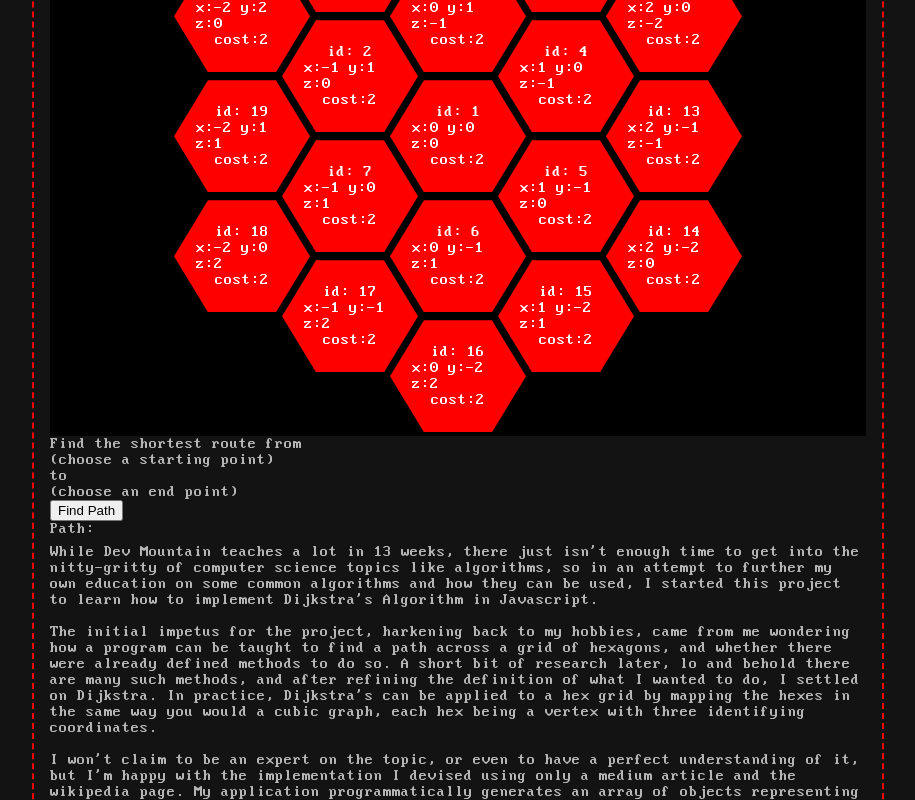
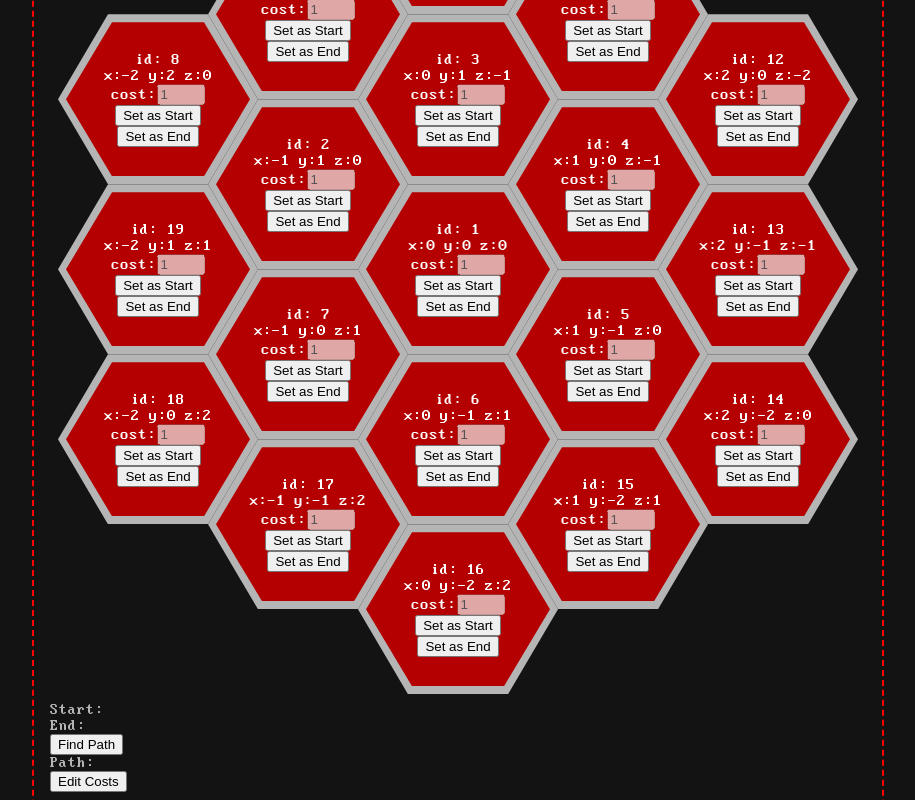
Before and after one commit to Dilron/portfolio, a React (Create React App) app: page / in a window 1280 px wide. Shown: the part 2020-2820 px from the top of the page, without its empty margins (268-1183 px from the left). Built offline with nearby package versions, Linux system fonts and the light colour scheme.

Commit message:
display tweaks and cost edit functionality

```diff
--- a/src/App.scss
+++ b/src/App.scss
@@ -222,7 +222,7 @@ i {
     display: flex;
     justify-content: center;
 	align-items: center;
-	background: black;
+	padding: .5em 0;
 }
 
 .hex-column{
@@ -230,30 +230,22 @@ i {
     flex-direction: column;
     justify-content: center;
     align-items: center;
-    width: 108px;
+    width: 150px;
 }
 
 .hex-border{
-	padding: .25em;
-	width: 144px;
-	height: 120px;
-	background: black;
+	padding: .5em;
+	width: 200px;
+	height: 170px;
+	background: rgb(181, 181, 181);
 	clip-path: polygon(25% 0, 75% 0, 100% 50%, 75% 100%, 25% 100%, 0 50%);
 }
 
-.hex-1{
-    display: flex;
-    flex-direction: column;
-    justify-content: center;
-    align-items: center;
-    color: white;
-    height: 100%;
-    width: 100%;
-    background: black;
-    clip-path: polygon(25% 0, 75% 0, 100% 50%, 75% 100%, 25% 100%, 0 50%);
+.border-path{
+	background: rgb(0, 147, 0);
 }
 
-.hex-2{
+.hex-element{
     display: flex;
     flex-direction: column;
     justify-content: center;
@@ -261,10 +253,25 @@ i {
     color: white;
     height: 100%;
 	width: 100%;
-	padding: 0 22px;
-    background: red;
+	// padding: 0 22px;
 	clip-path: polygon(25% 0, 75% 0, 100% 50%, 75% 100%, 25% 100%, 0 50%);
 	p{
 		color: white;
 	}
 }
+
+.hex-tone-1{
+	background: rgb(180, 0, 0);
+}
+.hex-tone-2{
+	background: rgb(150, 0, 0);
+}
+.hex-tone-3{
+	background: rgb(120, 0, 0);
+}
+.hex-tone-4{
+	background: rgb(90, 0, 0);
+}
+.hex-tone-5{
+	background: rgb(60, 0, 0);
+}
--- a/src/Components/Dijkstra.jsx
+++ b/src/Components/Dijkstra.jsx
@@ -1,171 +1,64 @@
-import React, {Component} from 'react'
+import React, { Component } from 'react'
+import { buildGraph, buildGrid } from './utilities'
 
 class Dijkstra extends Component {
-    constructor(props){
+  constructor(props) {
     super(props)
     this.state = {
-            radius: 0,
-            grid: [],
       graph: [],
-            hexPathStart: {id: '(choose a starting point)'},
-            hexPathEnd: {id: '(choose an end point)'},
+      hexPathStart: { id: '' },
+      hexPathEnd: { id: '' },
       hexStartToggle: true,
-            path: []
+      path: [],
+      costEdit: true
     }
   }
 
-    componentDidMount(){
-        this.setGrid(this.graph(2))
-    }
-    //state manager functions
-    setRad = (e) => {
-        this.setState({[e.target.name]: e.target.value})
+  componentDidMount() {
+    const setGraph = buildGraph(2)
+    this.setState({graph: setGraph })
   }
 
-    setGrid = (g) => {
-        this.setState({grid: g})
+  //state manager functions
+
+  //deprecated function to set custome radius for hex grid
+  // setRad = (e) => {
+  //     this.setState({[e.target.name]: e.target.value})
+  // }
+
+  handleSetStart = (hex) => {
+    this.setState({hexPathStart: {...hex}})
   }
 
-    setHexPath = (hex) => {
-        if(this.state.hexStartToggle){
-            console.log(`x: ${hex.x}, y: ${hex.y}, z: ${hex.z}`)
-            this.setState({hexPathStart: {...hex}, hexStartToggle: !this.state.hexStartToggle})
-        } else {
-            console.log(`x: ${hex.x}, y: ${hex.y}, z: ${hex.z}`)
-            this.setState({hexPathEnd: {...hex}, hexStartToggle: !this.state.hexStartToggle})
+  handleSetEnd = (hex) => {
+    this.setState({hexPathEnd: {...hex}})
   }
+
+  handleHexCostEdit = (hexId, cost) => {
+    const newGraph = this.state.graph
+    newGraph[newGraph.findIndex((ele) => ele.id === hexId)].cost = cost
+    this.setState({graph: [...newGraph]})
   }
-    // delta functions calculate new coords for hexes adjacent to the given hex(node). direction(path) is a boolean correllating to the direction of the new hex along that axis, 'positive' or 'negative' being based on the arbitrary decision I made about which sides of the axis would be which
-    deltaX = (node, path) => {
-        if(path){
-            let newNode = {x: node.x, y: node.y + 1, z: node.z - 1}
-            return newNode
-        } else {
-            let newNode = {x: node.x, y: node.y - 1, z: node.z + 1}
-            return newNode
-        }
-    }
-    deltaY = (node, path) => {
-        if(path){
-            let newNode = {x: node.x + 1, y: node.y, z: node.z - 1}
-            return newNode
-        } else {
-            let newNode = {x: node.x - 1, y: node.y, z: node.z + 1}
-            return newNode
-        }
-    }
-    deltaZ = (node, path) => {
-        if(path){
-            let newNode = {x: node.x + 1, y: node.y - 1, z: node.z}
-            return newNode
-        } else {
-            let newNode = {x: node.x - 1, y: node.y + 1, z: node.z}
-            return newNode
-        }
-    }
-    // the graph function programatically creates the graph array and the subsequent hex-grid
-    graph = (rad) => {
-        //define the first coordinates to start the origin
-        const base = {
-          x: 0,
-          y: 0,
-          z: 0}
-        var idPrimer = 0;
-        //function creates new hex objects from an object containing it's base coordinates, typically given by deltaN() of the previous hex in the sequence
-        const defHex = (hex) => {
-          let newHex = {
-            ...hex,
-            id: ++idPrimer,
-            cost: 2,
-            neighbors: [{...this.deltaX(hex, true)},
-              {...this.deltaX(hex, false)},
-              {...this.deltaY(hex, true)},
-              {...this.deltaY(hex, false)},
-              {...this.deltaZ(hex, true)},
-              {...this.deltaZ(hex, false)}]
-          }
-          return newHex
-        }
-        //begin process by defining the origin: hex at 0, 0, 0
-        const origin = defHex(base)
-        //the array of objects that will ultimately define the grid and an array of key hex objects to facilitate creating the graph
-        const hexGrid = [{...origin}]
-        const keyHex = [{...origin}]
-        //function to create the graph. iterates for radius amount of times, creating a new step outward on the grid. progresses linearly, clock-wise to create each hex in the step before advancing to the next
-        for(let i = 1; i <= rad; i++){
-          let initHex = defHex(this.deltaZ(keyHex[keyHex.length - 1], false))
-          hexGrid.push({...initHex})
-          keyHex.push({...initHex})
-          for(let j = 0; j < i; j++){
-            let nextHex = defHex(this.deltaY(hexGrid[hexGrid.length - 1], true))
-            hexGrid.push(nextHex)
-          }
-          for(let j = 0; j < i; j++){
-            let nextHex = defHex(this.deltaZ(hexGrid[hexGrid.length - 1], true))
-            hexGrid.push(nextHex)
-          }
-          for(let j = 0; j < i; j++){
-            let nextHex = defHex(this.deltaX(hexGrid[hexGrid.length - 1], false))
-            hexGrid.push(nextHex)
-          }
-          for(let j = 0; j < i; j++){
-            let nextHex = defHex(this.deltaY(hexGrid[hexGrid.length - 1], false))
-            hexGrid.push(nextHex)
-          }
-          for(let j = 0; j < i; j++){
-            let nextHex = defHex(this.deltaZ(hexGrid[hexGrid.length - 1], false))
-            hexGrid.push(nextHex)
-          }
-          for(let j = 0; j < i - 1; j++){
-            let nextHex = defHex(this.deltaX(hexGrid[hexGrid.length - 1], true))
-            hexGrid.push(nextHex)
-          }
-        }
-        //function to turn the created graph into an array of sorted, mappable sub arrays, each representing a column
-        const buildGrid = (hexGraph) => {
-            const columnNum = (rad * 2) + 1;
-            var columnSort = []
-            for(let i = 0; i < columnNum; i++){
-              columnSort.push([])
-            }
-            const sortMedian = (columnNum - 1)/2
-            hexGraph.forEach((ele) => {
-              columnSort[sortMedian + ele.x].push({...ele})
-            })
-            columnSort.forEach((ele) => {
-                ele.sort((a, b) => {
-                    if(a.z > b.z){
-                        return 1
-                    } else if(a.z < b.z) {
-                        return -1
-                    } else {
-                        return 0
-                    }
-                })
-            })
-            return columnSort
-        }
-        this.setState({graph: hexGrid})
-        const finalGrid = buildGrid(hexGrid)
-        this.setState({graph: hexGrid})
-        return finalGrid
+
+  handleToggleEdit = () => {
+    this.setState({ costEdit: !this.state.costEdit })
   }
 
   findPath = (graph, start, end) => {
-      //initialize arrays for info sorting/storage and the found value to
+    //initialize arrays for data sorting/storage and the found value
     let found = false
     let processing = [start]
     let checked = []
     var hexPath = []
-        do{
+    do {
       let hex = processing.shift()
-          if(hex.x === end.x && hex.y === end.y && hex.z === end.z){
+      if (hex.x === end.x && hex.y === end.y && hex.z === end.z) {
         checked.push(hex)
         found = true
       } else {
         //check if hex neighbors have already been sorted then add them to the queue with hex as their origin
         hex.neighbors.forEach((ele) => {
-              if(
+          if (
             !checked.find((check) => {
               return ele.x === check.x && ele.y === check.y && ele.z === check.z
             })
@@ -176,10 +69,12 @@ class Dijkstra extends Component {
             &&
             graph.find((gf) => {
               return ele.x === gf.x && ele.y === gf.y && ele.z === gf.z
-              })){
-                let addHex = {...graph.find((g) => {
+            })) {
+            let addHex = {
+              ...graph.find((g) => {
                 return ele.x === g.x && ele.y === g.y && ele.z === g.z
-              })}
+              })
+            }
             addHex.breadCrumb = hex.id
             processing.push(addHex)
             checked.push(hex)
@@ -188,30 +83,38 @@ class Dijkstra extends Component {
       }
     } while (found === false);
     hexPath.push(checked[checked.length - 1])
-        do{
+    do {
       hexPath.push(checked.find((ele) => {
         return ele.id === hexPath[hexPath.length - 1].breadCrumb
       }))
-        } while(hexPath[hexPath.length - 1].breadCrumb);
+    } while (hexPath[hexPath.length - 1].breadCrumb);
     console.log(hexPath)
-        this.setState({path: [...hexPath]})
+    this.setState({ path: [...hexPath] })
   }
 
-    render(){
-        const {radius, grid, graph, hexPathStart, hexPathEnd, path} = this.state
-        return(
+  render() {
+    const { graph, hexPathStart, hexPathEnd, path } = this.state
+    return (
       <div className='app-container'>
-
-                <div className='grid-container'>
-                    {grid.map((ele, i) => {
-                            return(
+        <section className='grid-container'>
+          {buildGrid(graph).map((ele, i) => {
+            return (
               <div key={i} className='hex-column'>
                 {ele.map((hex) => {
-                                        return(
-                                            <div key={hex.id} className='hex-border'>
-                                                <div onClick={() => this.setHexPath(hex)}
-                                                className='hex-2'>
-                                                    <p>id: {hex.id}</p> <p>x:{hex.x} y:{hex.y} z:{hex.z}</p> <p>cost:{hex.cost}</p>
+                  return (
+                    <div key={hex.id} className={path.find(ele => ele.id === hex.id) ? 'hex-border border-path' : 'hex-border '} >
+                      <div className={`hex-element hex-tone-${hex.cost}`}>
+                        <p>id: {hex.id}</p>
+                        <p>x:{hex.x} y:{hex.y} z:{hex.z}</p>
+                        <p>cost:
+                            <input type='number'
+                            value={hex.cost}
+                            min={1} max={5}
+                            disabled={this.state.costEdit}
+                            onChange={(e) => this.handleHexCostEdit(hex.id, e.target.value)} />
+                        </p>
+                        <button disabled={hexPathStart.id === hex.id} onClick={() => this.handleSetStart(hex)} >Set as Start</button>
+                        <button disabled={hexPathEnd.id === hex.id} onClick={() => this.handleSetEnd(hex)} >Set as End</button>
                       </div>
                     </div>
                   )
@@ -219,20 +122,17 @@ class Dijkstra extends Component {
               </div>
             )
           })}
-                </div>
-                {/* Graph
-                <input type='number'
-                name='radius'
-                onChange={(e) => this.setRad(e)}
-                />
-                <button onClick={() => this.setGrid(this.graph(radius))} >Create Hex Graph</button> */}
-                Find the shortest route from<br/> {hexPathStart.id} <br/>to <br/>{hexPathEnd.id}<br/>
+        </section>
+        <section>
+          Start: {hexPathStart.id}  <br /> End: {hexPathEnd.id}<br />
           <button onClick={() => this.findPath(graph, hexPathStart, hexPathEnd)} >Find Path </button>
           <div>
             Path: {path.reduce((acc, ele) => {
               return `${ele.id}, ` + acc
             }, '')}
           </div>
+          <button onClick={this.handleToggleEdit} >Edit Costs</button>
+        </section>
       </div>
     )
   }
--- /dev/null
+++ b/src/Components/utilities.js
@@ -0,0 +1,118 @@
+
+// delta functions calculate new coords for hexes adjacent to the given hex(node). direction(path) is a boolean correllating to the direction of the new hex along that axis, 'positive' or 'negative' being based on the arbitrary decision I made about which sides of the axis would be which
+function deltaX(node, path) {
+    if (path) {
+        let newNode = { x: node.x, y: node.y + 1, z: node.z - 1 }
+        return newNode
+    } else {
+        let newNode = { x: node.x, y: node.y - 1, z: node.z + 1 }
+        return newNode
+    }
+}
+function deltaY(node, path) {
+    if (path) {
+        let newNode = { x: node.x + 1, y: node.y, z: node.z - 1 }
+        return newNode
+    } else {
+        let newNode = { x: node.x - 1, y: node.y, z: node.z + 1 }
+        return newNode
+    }
+}
+function deltaZ(node, path) {
+    if (path) {
+        let newNode = { x: node.x + 1, y: node.y - 1, z: node.z }
+        return newNode
+    } else {
+        let newNode = { x: node.x - 1, y: node.y + 1, z: node.z }
+        return newNode
+    }
+}
+
+// the graph function programatically creates the graph array and the subsequent hex-grid
+export function buildGraph(radius) {
+    //define the first coordinates to start the origin
+    const base = {
+        x: 0,
+        y: 0,
+        z: 0
+    }
+    var idPrimer = 0;
+    //function creates new hex objects from an object containing it's base coordinates, typically given by deltaN() of the previous hex in the sequence
+    const defHex = (hex) => {
+        let newHex = {
+            ...hex,
+            id: ++idPrimer,
+            cost: 1,
+            neighbors: [{ ...deltaX(hex, true) },
+            { ...deltaX(hex, false) },
+            { ...deltaY(hex, true) },
+            { ...deltaY(hex, false) },
+            { ...deltaZ(hex, true) },
+            { ...deltaZ(hex, false) }]
+        }
+        return newHex
+    }
+    //begin process by defining the origin: hex at 0, 0, 0
+    const origin = defHex(base)
+    //the array of objects that will ultimately define the grid and an array of key hex objects to facilitate creating the graph
+    const hexGrid = [{ ...origin }]
+    const keyHex = [{ ...origin }]
+    //function to create the graph. iterates for radius amount of times, creating a new step outward on the grid. progresses linearly, clock-wise to create each hex in the step before advancing to the next
+    for (let i = 1; i <= radius; i++) {
+        let initHex = defHex(deltaZ(keyHex[keyHex.length - 1], false))
+        hexGrid.push({ ...initHex })
+        keyHex.push({ ...initHex })
+        for (let j = 0; j < i; j++) {
+            let nextHex = defHex(deltaY(hexGrid[hexGrid.length - 1], true))
+            hexGrid.push(nextHex)
+        }
+        for (let j = 0; j < i; j++) {
+            let nextHex = defHex(deltaZ(hexGrid[hexGrid.length - 1], true))
+            hexGrid.push(nextHex)
+        }
+        for (let j = 0; j < i; j++) {
+            let nextHex = defHex(deltaX(hexGrid[hexGrid.length - 1], false))
+            hexGrid.push(nextHex)
+        }
+        for (let j = 0; j < i; j++) {
+            let nextHex = defHex(deltaY(hexGrid[hexGrid.length - 1], false))
+            hexGrid.push(nextHex)
+        }
+        for (let j = 0; j < i; j++) {
+            let nextHex = defHex(deltaZ(hexGrid[hexGrid.length - 1], false))
+            hexGrid.push(nextHex)
+        }
+        for (let j = 0; j < i - 1; j++) {
+            let nextHex = defHex(deltaX(hexGrid[hexGrid.length - 1], true))
+            hexGrid.push(nextHex)
+        }
+    }
+    return hexGrid
+}
+
+//function to turn the created graph into an array of sorted, mappable sub arrays, each representing a column
+export function buildGrid(hexGraph) {
+    //radius variable is a holdover from when radius was editable
+    const rad = 2
+    const columnNum = (rad * 2) + 1;
+    var columnSort = []
+    for (let i = 0; i < columnNum; i++) {
+        columnSort.push([])
+    }
+    const sortMedian = (columnNum - 1) / 2
+    hexGraph.forEach((ele) => {
+        columnSort[sortMedian + ele.x].push({ ...ele })
+    })
+    columnSort.forEach((ele) => {
+        ele.sort((a, b) => {
+            if (a.z > b.z) {
+                return 1
+            } else if (a.z < b.z) {
+                return -1
+            } else {
+                return 0
+            }
+        })
+    })
+    return columnSort
+}
```
Lines whose indentation alone changed are shown as unchanged.
